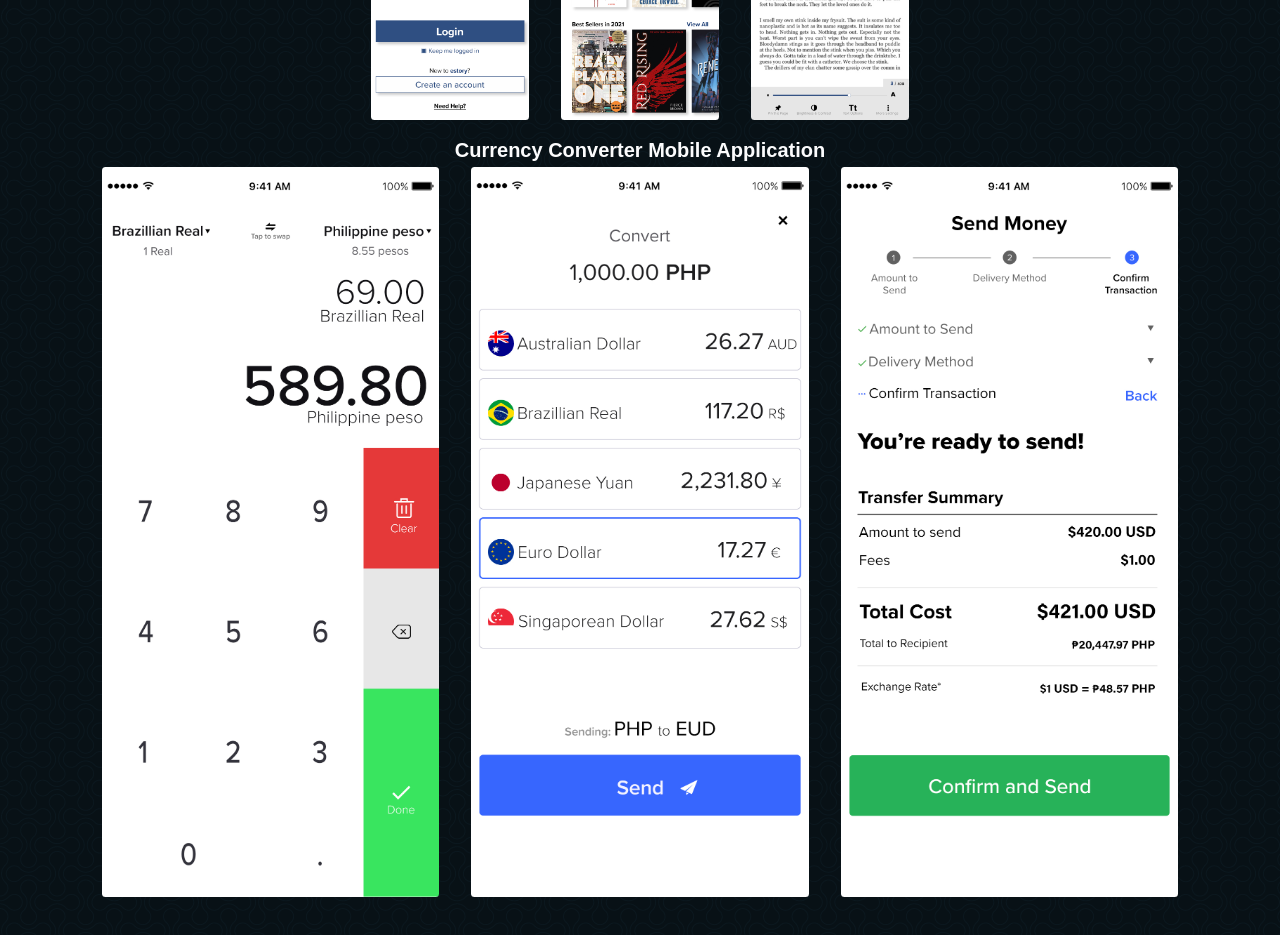
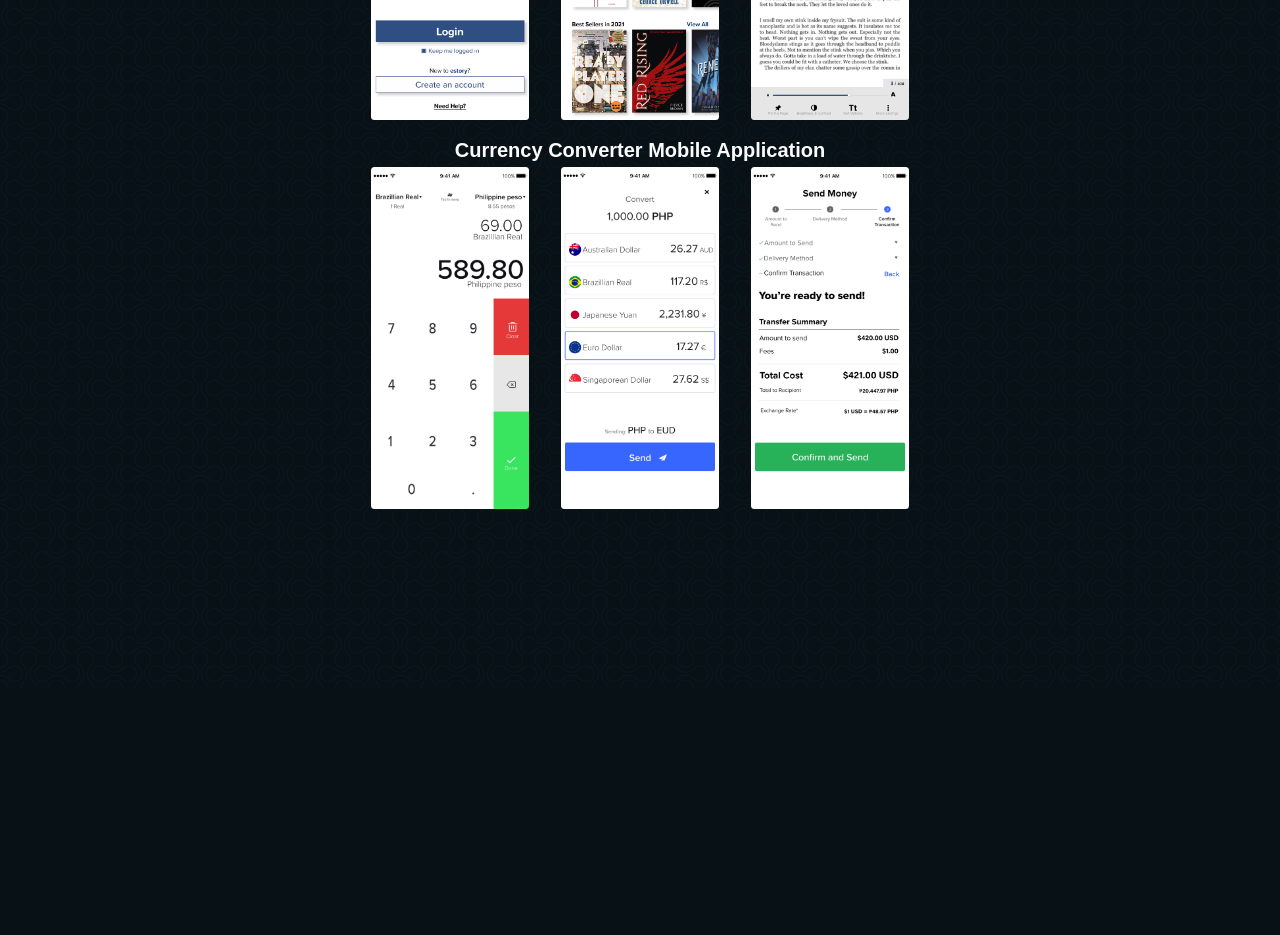
Before and after one commit to jp-ong/my-portfolio, a Next.js app: page / in a window 1280 px wide. Shown: the part 4520-5455 px from the top of the page. After the commit the page ends 5208 px from the top, so only its background shows below. Built offline with nearby package versions, Linux system fonts and the light colour scheme; a web font is replaced by a local one.

Commit message:
Fixed image siziing

```diff
--- a/components/ProjectsSection/index.js
+++ b/components/ProjectsSection/index.js
@@ -252,7 +252,7 @@ const MusicStreamingDesigns = () => (
 );
 
 const CurrencyConverterDesigns = () => (
-  <div className={styles.landscapeDesigns}>
+  <div className={styles.portraitDesigns}>
     <h4>Currency Converter Mobile Application</h4>
     <div className={styles.designsImages}>
       <a
```
